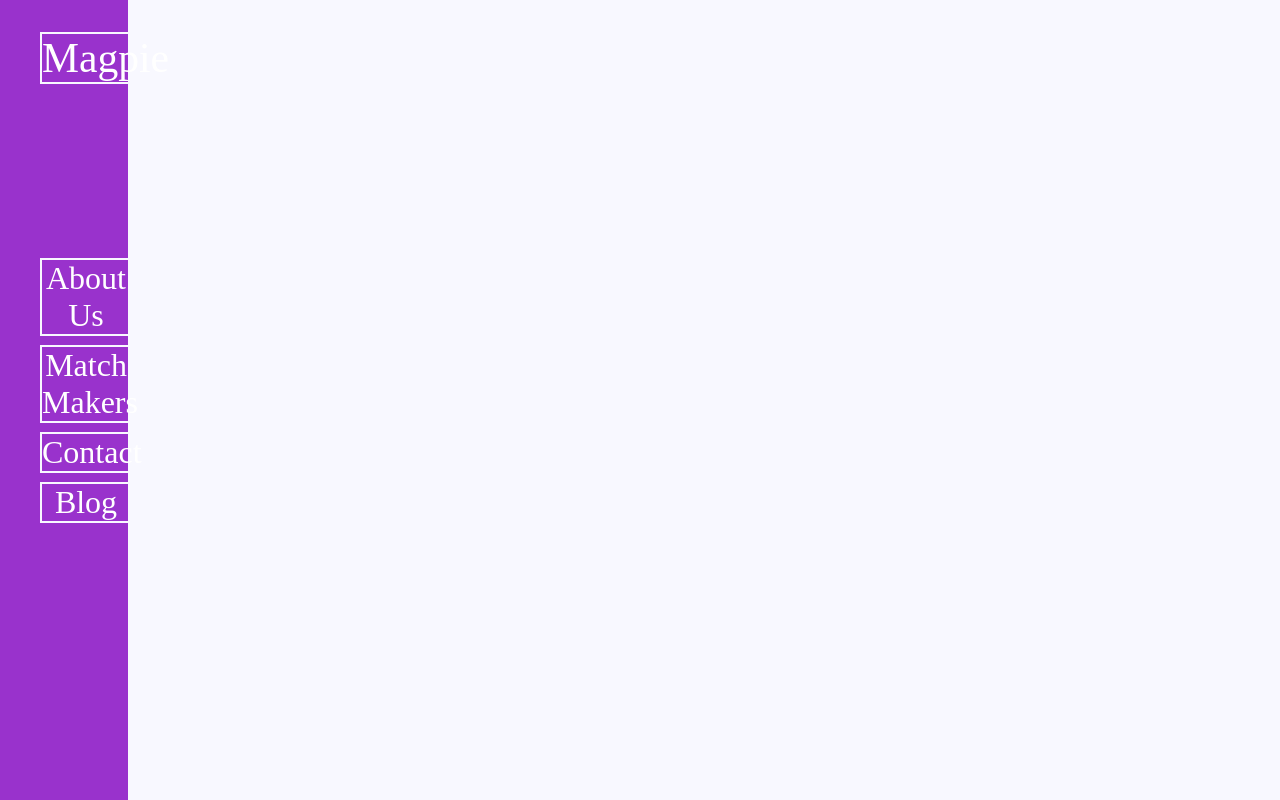
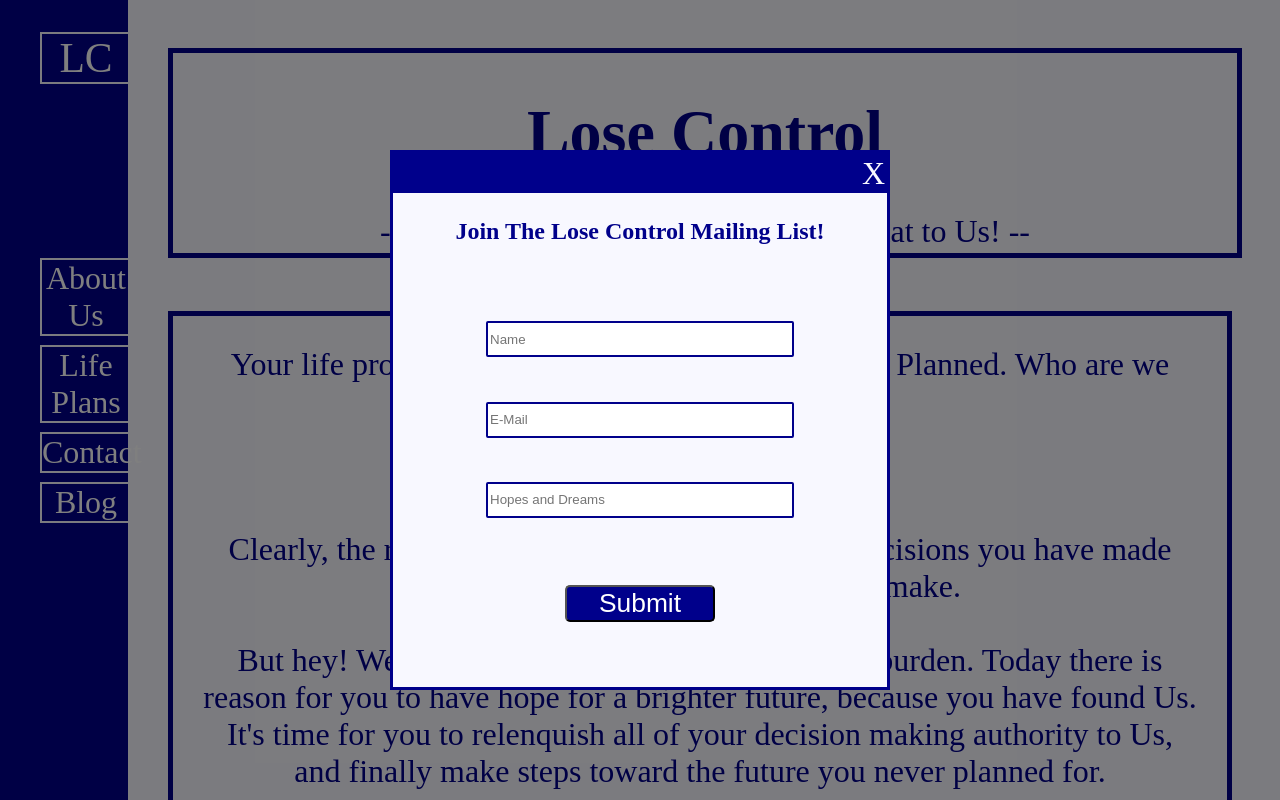
Before and after one commit to WestNorthern/modal-project, a plain HTML site: page index.html in a window 1280 px wide. Shown: the top 800 px of the page. Drawn offline with Linux system fonts and the light colour scheme.

Commit message:
changed all of the content, added new theme

```diff
--- a/index.css
+++ b/index.css
@@ -1,6 +1,7 @@
 body {
 	background: ghostwhite;
 	padding: 40px;
+	margin-left: 10%;
 }
 
 
@@ -30,14 +31,14 @@ body {
 .modal-header {
 	text-align: right;
 	font-size: 2em;
-	background: purple;
+	background: darkblue;
 	color: ghostwhite;
 	width: 500px;
 	height: 40px;
-	border: 3px solid purple;
+	border: 3px darkblue;
 	box-sizing: border-box;
 	padding: 1%;
-	border-radius: 5px;
+	border-radius-top: 5px;
 
 
 }
@@ -46,14 +47,14 @@ body {
 	width: 500px;
 	height: 500px;
 	background: ghostwhite;
-	border: 3px solid purple;
+	border: 3px solid darkblue;
 	text-align: center;
-	color: purple;
+	color: darkblue;
 	font-weight: bold;
 	padding: 5%;
 	font-size: 1.5em;
 	box-sizing: border-box;
-	border-radius: 5px;
+	border-radius-bottom: 5px;
 }
 
 [type="text"] {
@@ -62,13 +63,13 @@ body {
 	margin: 5%;
 	height: 30px;
 	border-radius: 2px;
-	border: 2px solid purple;
+	border: 2px solid darkblue;
 }
 
 [type="submit"] {
 	width: 150px;
 	border-radius: 5px;
-	background: purple;
+	background: darkblue;
 	color: white;
 	font-size: 1.1em;
 	margin-top: 10%;
@@ -78,7 +79,7 @@ body {
 nav {
 	position: fixed;
 	width: 10%;
-	background: darkorchid;
+	background: darkblue;
 	color: white;
 	font-size: 2em;
 	left: 0;
@@ -99,3 +100,30 @@ nav li {
 	font-size: 1.3em;
 	margin-bottom: 20%;
 }
+
+.header {
+	/*margin-left: 10%;*/
+	width: 100%;
+	height: 200px;
+	border: 5px solid darkblue;
+	text-align: center;
+	color: darkblue;
+	background: ghostwhite;
+	font-size: 2em;
+}
+
+.content-wrapper {
+	width: 100%;
+	height: auto;
+	border: 5px solid darkblue;
+	text-align: center;
+	color: darkblue;
+	background: ghostwhite;
+	font-size: 2em;
+	margin-top: 5%;
+	padding: 30px;
+	box-sizing: border-box;
+
+}
+
+.
--- a/index.html
+++ b/index.html
@@ -14,14 +14,14 @@
 					<span id="modalClose">X</span>
 				</div>
 				<div class="modal-body">
-					Join The Magpi Mailing List!
+					Join The Lose Control Mailing List!
 					<br>
 					<br>
 					<br>
 					<form action="bwamp">
 						<input type="text" placeholder="Name">
 						<input type="text" placeholder="E-Mail">
-						<input type="text" placeholder="Sexual Preference">
+						<input type="text" placeholder="Hopes and Dreams">
 						<input type="submit">
 					</form>
 				</div>
@@ -30,18 +30,44 @@
 
 		<nav>
 			<ul>
-				<li id="logo">Magpie</li>
+				<li id="logo">LC</li>
 				<br>
 				<br>
 				<br>
 				<br>
 				<li>About Us</li>
-				<li>Match Makers</li>
+				<li>Life Plans</li>
 				<li>Contact</li>
 				<li>Blog</li>
 			</ul>
 		</nav>
 
+		<div class="header">
+			<h1>Lose Control</h1>
+			-- Making Decisions is Hard : Leave That to Us! --
+		</div>
+
+		<div class="content-wrapper">
+			Your life probably isn't going the way you planned. Planned. Who are we kidding? You didn't plan.
+			<br>
+			<br>
+			You just hoped.
+			<br>
+			<br>
+			Clearly, the root of all your suffering is the poor decisions you have made and good decisions that you didn't make.
+			<br>
+			<br>
+			But hey! We don't blame you. Choice is a terrible burden. Today there is reason for you to have hope for a brighter future, because you have found Us. It's time for you to relenquish all of your decision making authority to Us, and finally make steps toward the future you never planned for.
+			<br>
+			<br>
+			<br>
+			It's time for you to Lose Control.
+		</div>
+
+		<div class="content-wrapper">
+
+		</div>
+
 
 		<script src="index.js"></script>
 	</body>
--- a/index.js
+++ b/index.js
@@ -1,10 +1,10 @@
-let modalButton = document.getElementById('showModal');
+// let modalButton = document.getElementById('showModal');
 let modal = document.getElementById('theModal');
 let modalClose = document.getElementById('modalClose');
 
-modalButton.addEventListener('click', function() {
-	modal.style.display = 'block';
-});
+// modalButton.addEventListener('click', function() {
+// 	modal.style.display = 'block';
+// });
 
 modalClose.addEventListener('click', function() {
 	modal.style.display = 'none';
@@ -14,9 +14,3 @@ modalClose.addEventListener('click', function() {
 setTimeout(function(){
   modal.style.display = 'block';
 }, 5000);
-
-// document.getElementById('body').addEventListener('click', function() {
-// 	if (click.target !== '#theModal'){
-// 	modal.style.display = 'none';
-// }
-// });
```
